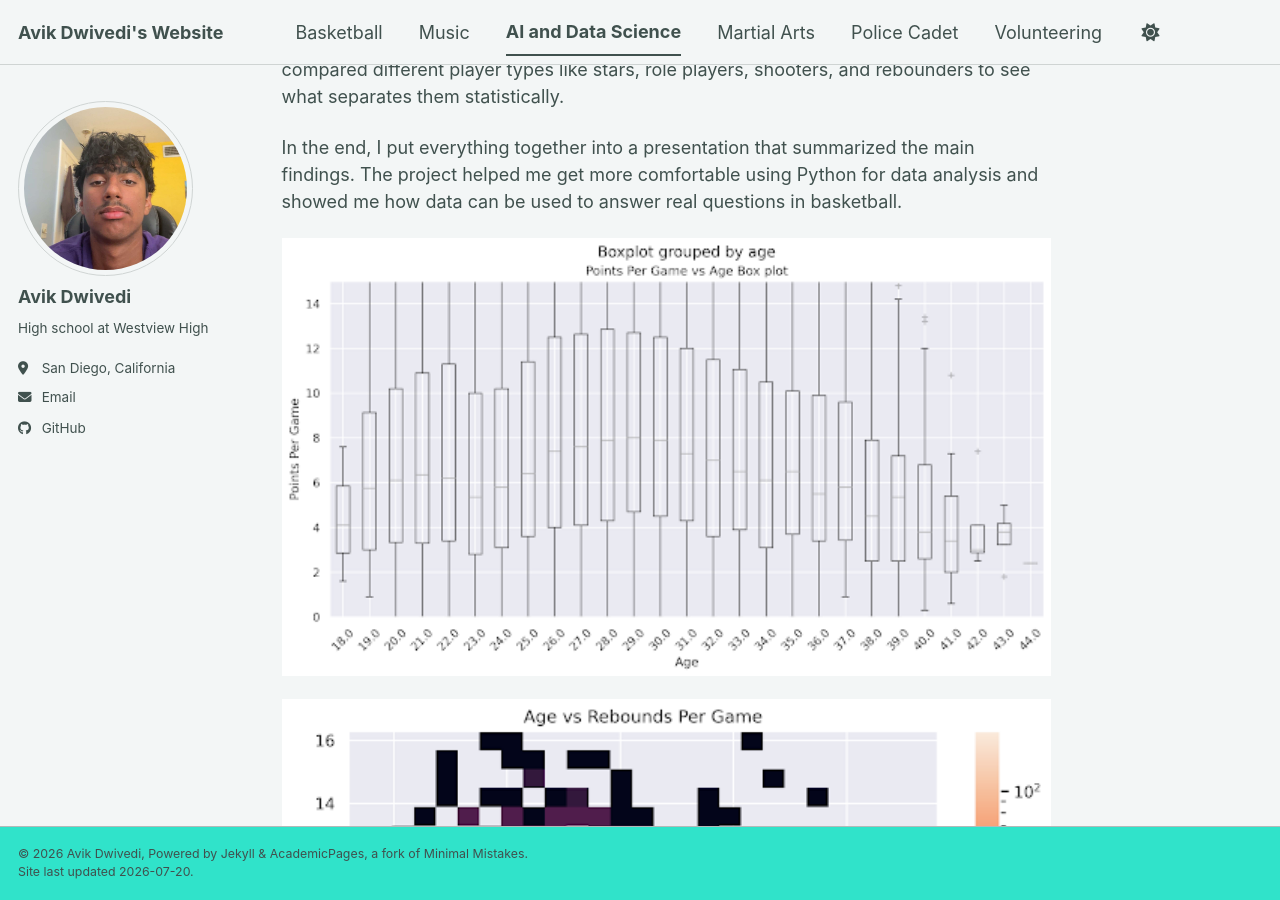
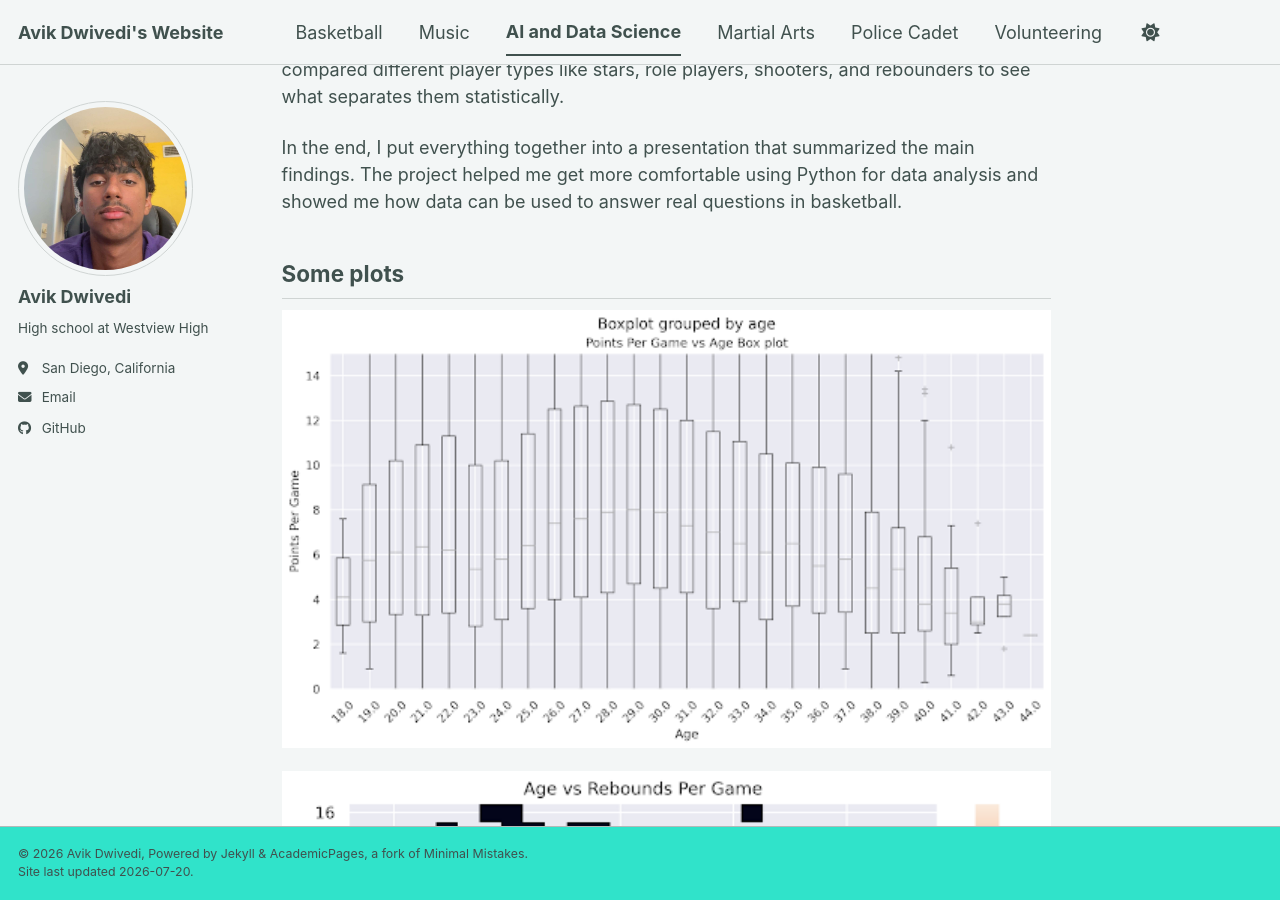
Before and after one commit to vikuser99/simple, a Jekyll site: the page built from _pages/ai_ds.md, in a window 1280 px wide and 900 px high, scrolled down 481 px. Built offline with Jekyll 4.4.1, drawn with Linux system fonts in a browser that asks for light colours; a style sheet for code colours, icons or effects is not loaded.

Commit message:
Include visualizations and images in ai_ds.md
Added section for visualizations with images.

```diff
--- a/_pages/ai_ds.md
+++ b/_pages/ai_ds.md
@@ -17,6 +17,7 @@ After creating the visualizations, I wrote short analysis notes for each section
 
 In the end, I put everything together into a presentation that summarized the main findings. The project helped me get more comfortable using Python for data analysis and showed me how data can be used to answer real questions in basketball.
 
+## Some plots
 
 ![Police Pic](/simple/images/box1.png){:width="100%"}
 
```
